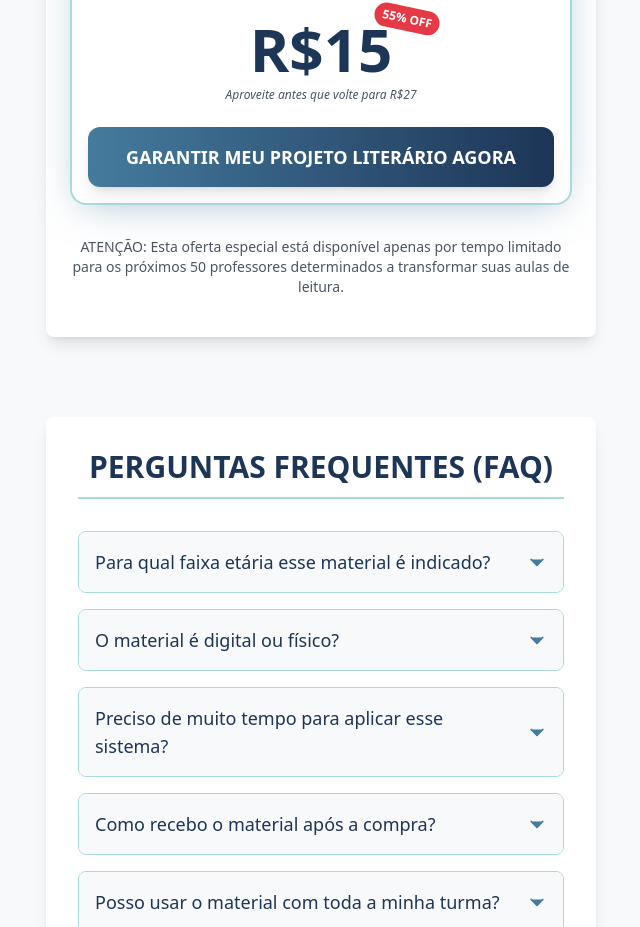
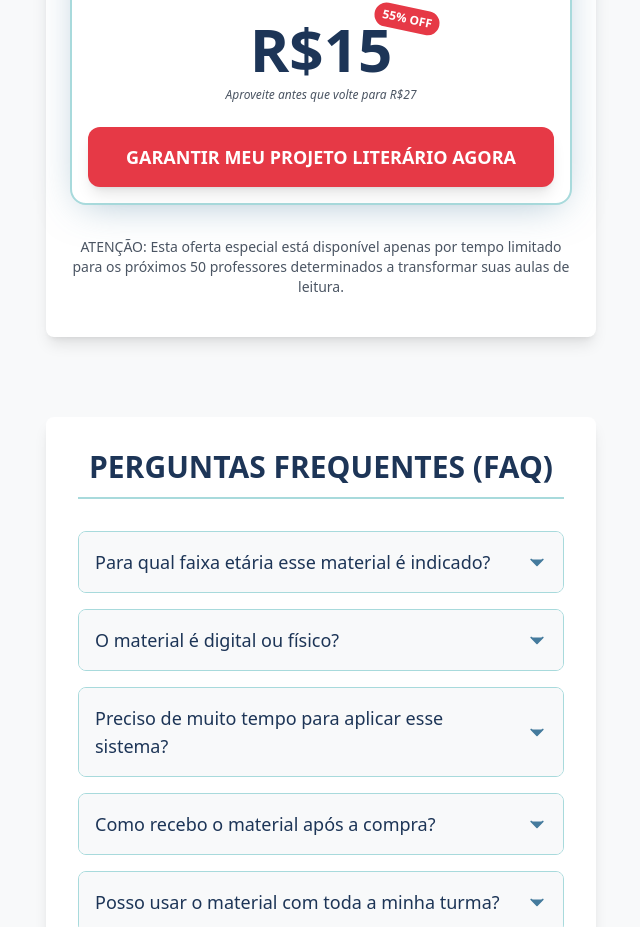
Before and after one commit to tjgontijo/prof-didatica, a Next.js app: page /projeto-literario in a window 1280 px wide. Shown: the part 9600-10527 px from the top of the page, without its empty margins (319-959 px from the left). Built offline with nearby package versions, Linux system fonts and the light colour scheme; no server answers.

Commit message:
Update page.tsx

```diff
--- a/src/components/abTest/projeto-literario/variant-a/page.tsx
+++ b/src/components/abTest/projeto-literario/variant-a/page.tsx
@@ -12,9 +12,11 @@ export default function VariantA({ testId }: VariantAProps) {
 
   // Função para lidar com o clique no botão de compra
   const handlePurchaseClick = () => {
+    console.log('Botão de compra clicado - variant A');
     trackPurchaseClick({
       product: 'projeto-literario',
-      price: 15.00
+      price: 15.00,
+      variant: 'A'
     });
   };
 
@@ -394,8 +396,11 @@ export default function VariantA({ testId }: VariantAProps) {
                 href="https://seguro.profdidatica.com.br/r/HDJYH7SZJ6"
                 target="_blank"
                 rel="noopener noreferrer"
-                onClick={handlePurchaseClick}
-                className="block w-full bg-gradient-to-r from-[#457B9D] to-[#1D3557] hover:from-[#1D3557] hover:to-[#457B9D] text-white text-lg font-bold py-4 px-8 rounded-xl shadow-lg transform transition-all duration-300 hover:scale-[1.02] hover:shadow-xl relative overflow-hidden group text-center"
+                onClick={() => {
+                  console.log('Botão de compra clicado - variant A');
+                  handlePurchaseClick();
+                }}
+                className="block w-full bg-[#e63946] hover:bg-[#d62c3b] text-white text-lg font-bold py-4 px-8 rounded-xl shadow-lg transform transition-all duration-300 hover:scale-[1.02] hover:shadow-xl relative overflow-hidden group text-center"
               >
                 <div className="absolute inset-0 bg-white/20 rounded-xl opacity-0 group-hover:opacity-100 transition-opacity text-center"></div>
                 <span className="relative">
```
